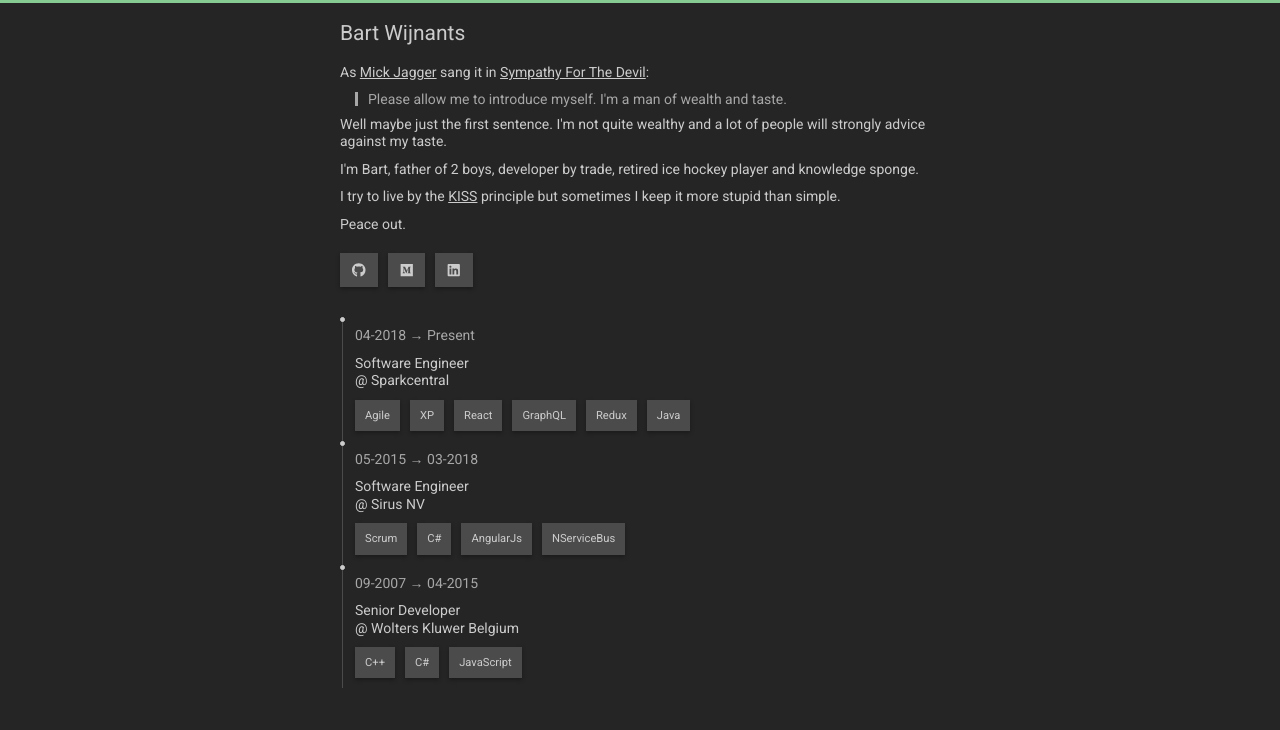
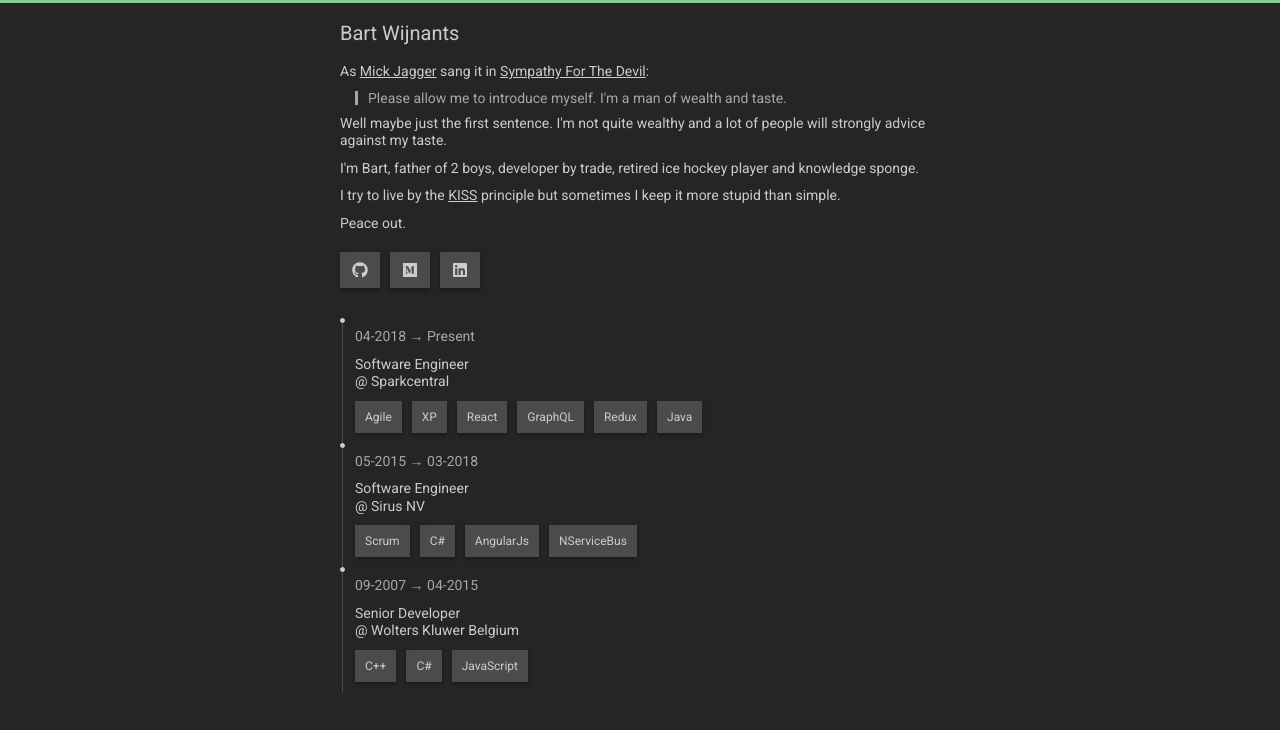
Before and after one commit to bartw/home, a Gatsby site: page / in a window 1280 px wide. Built offline with nearby package versions, Linux system fonts and the light colour scheme; Gatsby itself is replaced by a stand-in of ours.

Commit message:
font sizing

```diff
--- a/src/components/job.tsx
+++ b/src/components/job.tsx
@@ -1,6 +1,6 @@
 import React from "react";
 import styled from "styled-components";
-import { colors, spacing } from "../global-style";
+import { colors, spacing, fontSize, lineHeight } from "../global-style";
 import WrapList from "./wrap-list";
 import Box from "./box";
 
@@ -13,7 +13,7 @@
 };
 
 const StyledDiv = styled.div`
-  line-height: 1.25em;
+  line-height: ${lineHeight.medium};
 `;
 
 const FromTo = styled(StyledDiv)`
@@ -22,12 +22,14 @@
 `;
 
 const StyledBox = styled(Box)`
-  font-size: 0.8em;
+  font-size: ${fontSize.small};
 `;
 
 const Job = ({ from, to, company, jobTitle, technologies }: Props) => (
   <div>
-    <FromTo>{from} &rarr; {to}</FromTo>
+    <FromTo>
+      {from} &rarr; {to}
+    </FromTo>
     <StyledDiv>{jobTitle}</StyledDiv>
     <StyledDiv>@ {company}</StyledDiv>
     <WrapList items={technologies}>
--- a/src/components/paragraph.tsx
+++ b/src/components/paragraph.tsx
@@ -1,9 +1,9 @@
 import styled from "styled-components";
-import { spacing } from "../global-style";
+import { spacing, lineHeight } from "../global-style";
 
 const Paragraph = styled.p`
   margin-top: ${spacing.small};
-  line-height: 1.25em;
+  line-height: ${lineHeight.medium};
 `;
 
 export default Paragraph;
--- a/src/components/social-links.tsx
+++ b/src/components/social-links.tsx
@@ -1,10 +1,12 @@
 import React from "react";
+import styled from "styled-components";
 import { FontAwesomeIcon } from "@fortawesome/react-fontawesome";
 import {
   faGithub,
   faMedium,
   faLinkedin
 } from "@fortawesome/free-brands-svg-icons";
+import { fontSize } from "../global-style";
 import Section from "./section";
 import Box from "./box";
 import ExternalLink from "./external-link";
@@ -24,13 +26,17 @@
   }
 ];
 
+const Icon = styled(FontAwesomeIcon)`
+  font-size: ${fontSize.large};
+`;
+
 const SocialLinks = () => (
   <Section>
     <WrapList items={links}>
       {({ href, icon }) => (
         <ExternalLink href={href}>
           <Box>
-            <FontAwesomeIcon icon={icon} fixedWidth />
+            <Icon icon={icon} fixedWidth />
           </Box>
         </ExternalLink>
       )}
--- a/src/components/title.tsx
+++ b/src/components/title.tsx
@@ -1,7 +1,8 @@
 import styled from "styled-components";
+import { fontSize } from "../global-style";
 
 const Title = styled.h1`
-  font-size: 1.5em;
+  font-size: ${fontSize.extraLarge};
 `;
 
 export default Title;
--- a/src/global-style.ts
+++ b/src/global-style.ts
@@ -15,12 +15,24 @@
   large: "20px"
 };
 
+export const fontSize = {
+  small: "12px",
+  medium: "14px",
+  large: "16px",
+  extraLarge: "20px"
+};
+
+export const lineHeight = {
+  small: "1em",
+  medium: "1.25em"
+};
+
 const GlobalStyle = createGlobalStyle`
   ${reset}
 
   body {
     font-family: 'Roboto', sans-serif;
-    font-size: 14px;
+    font-size: ${fontSize.medium};
     background-color: ${colors.background};
     color: ${colors.text};
   }
```
